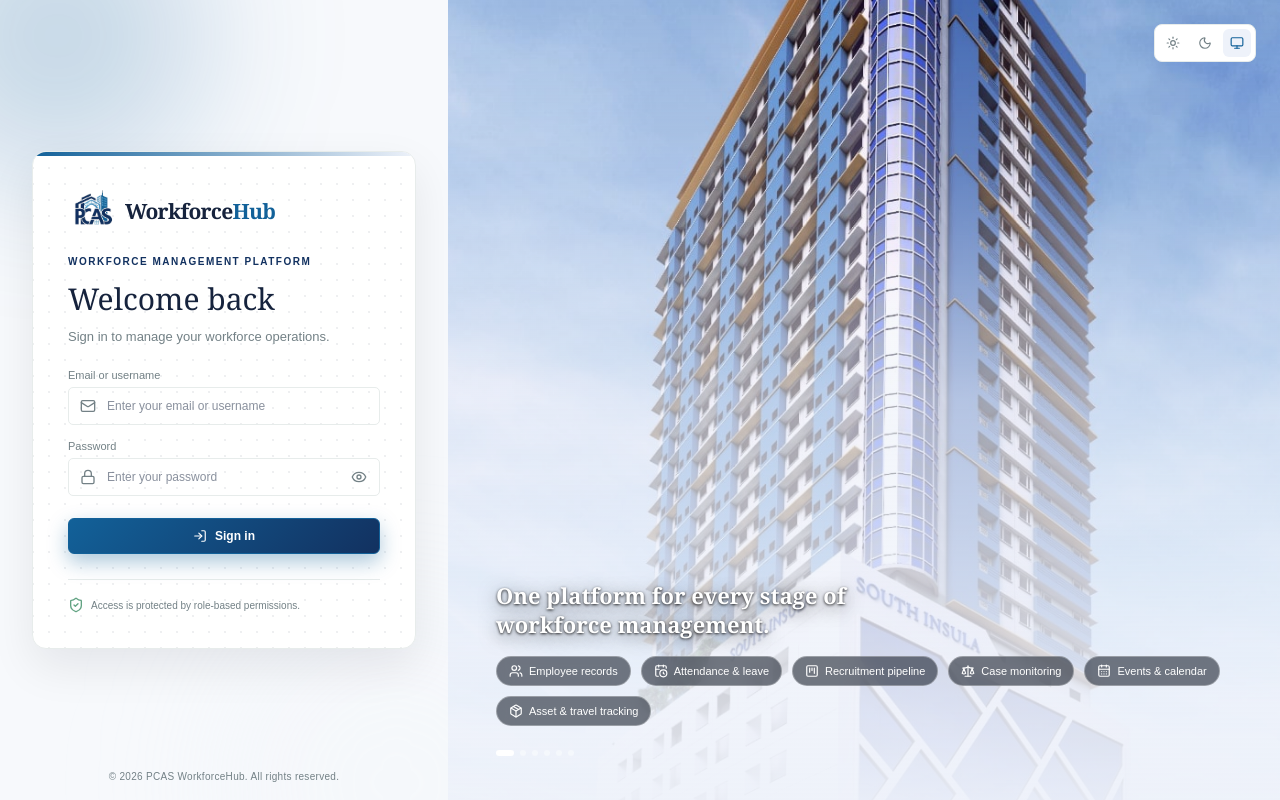
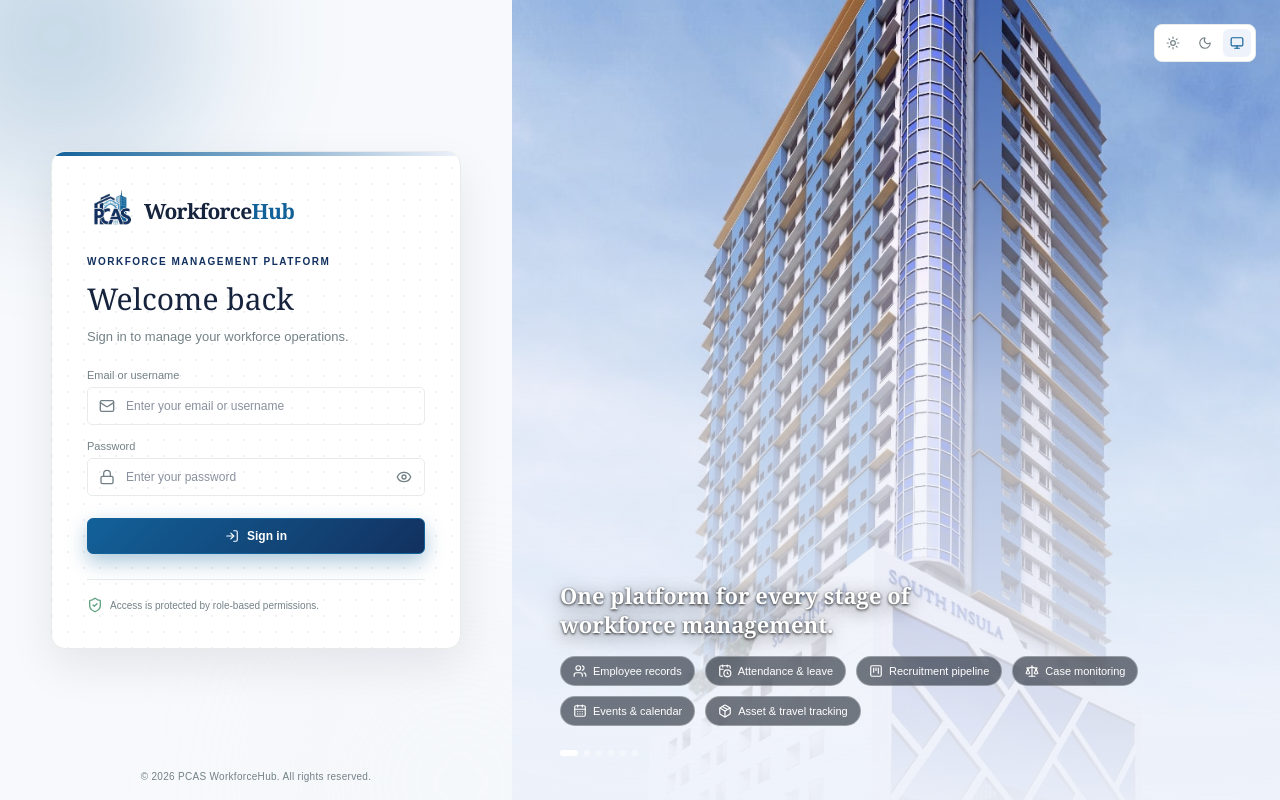
Before and after one commit to renzfeliciano/PCAS-WorkforceHub, a Next.js app: page /login in a window 1280 px wide. Built offline with nearby package versions, Linux system fonts and the light colour scheme.

Commit message:
fix: extend login's two-column layout to tablet, tune split to 40/60
The 35/65 split only kicked in at 900px, so tablets fell back to the
single-column mobile layout meant for phones. Lowers that breakpoint
to 640px and rebalances to 40/60 per feedback.

```diff
--- a/src/app/globals.css
+++ b/src/app/globals.css
@@ -2889,9 +2889,9 @@ input[type="checkbox"].toggle-input:disabled {
   overflow: hidden;
   background: var(--paper);
 }
-@media (min-width: 900px) {
+@media (min-width: 640px) {
   .login-page {
-    grid-template-columns: minmax(360px, 35%) minmax(0, 65%);
+    grid-template-columns: minmax(360px, 40%) minmax(0, 60%);
     max-width: 1560px;
     margin: 0 auto;
   }
@@ -2903,7 +2903,7 @@ input[type="checkbox"].toggle-input:disabled {
   overflow: hidden;
   background: var(--sidebar);
 }
-@media (min-width: 900px) {
+@media (min-width: 640px) {
   .login-visual {
     position: relative;
     inset: auto;
@@ -2961,7 +2961,7 @@ input[type="checkbox"].toggle-input:disabled {
       transparent 55%
     );
 }
-@media (min-width: 900px) {
+@media (min-width: 640px) {
   .login-visual-scrim {
     background: linear-gradient(
       to top,
@@ -2975,7 +2975,7 @@ input[type="checkbox"].toggle-input:disabled {
 .login-visual-content {
   display: none;
 }
-@media (min-width: 900px) {
+@media (min-width: 640px) {
   .login-visual-content {
     display: block;
     position: absolute;
```
